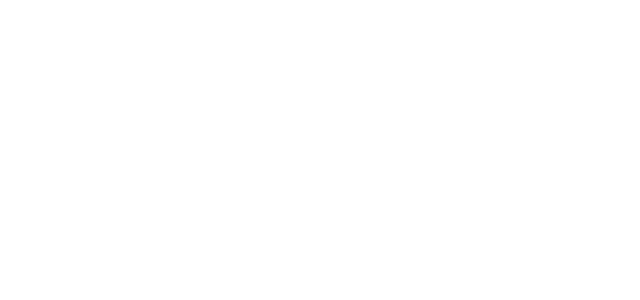
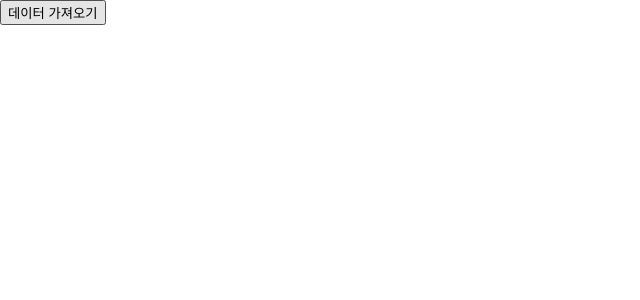
Before and after one commit to skymill2000/fintech210823, a React (Create React App) app in the folder fintech/: page /axios in a window 1280 px wide. Shown: the top 300 px of the page, without its empty margins (0-640 px from the left). Built offline with nearby package versions, Linux system fonts and the light colour scheme.

Commit message:
버튼 이벤트 axios.js 파일 연동

```diff
--- a/fintech/package.json
+++ b/fintech/package.json
@@ -3,6 +3,7 @@
   "version": "0.1.0",
   "private": true,
   "dependencies": {
+    "axios": "^0.21.1",
     "cra-template": "1.1.2",
     "react": "^17.0.2",
     "react-dom": "^17.0.2",
--- a/fintech/src/App.js
+++ b/fintech/src/App.js
@@ -2,16 +2,14 @@
 import EventExample from "./component/EventExample";
 import ListComponent from "./component/ListComponent";
 import { BrowserRouter as Router, Switch, Route } from "react-router-dom";
+import AxiosTest from "./pages/AxiosTest";
 
 function App() {
   return (
     <Router>
       <Switch>
-        <Route path="/test" exact>
-          <Header title="테스트 페이지 1"></Header>
-        </Route>
-        <Route path="/test2" exact>
-          <Header title="테스트 페이지 2"></Header>
+        <Route path="/axios" exact>
+          <AxiosTest></AxiosTest>
         </Route>
       </Switch>
     </Router>
--- /dev/null
+++ b/fintech/src/pages/AxiosTest.js
@@ -0,0 +1,16 @@
+import React from "react";
+import axios from "axios";
+
+const AxiosTest = () => {
+  const handleGetData = () => {
+    console.log("버튼 이벤트");
+  };
+
+  return (
+    <div>
+      <button onClick={handleGetData}>데이터 가져오기</button>
+    </div>
+  );
+};
+
+export default AxiosTest;
```
Also changed, not shown: 1 other file (tests, documents, lock files or other folders).
